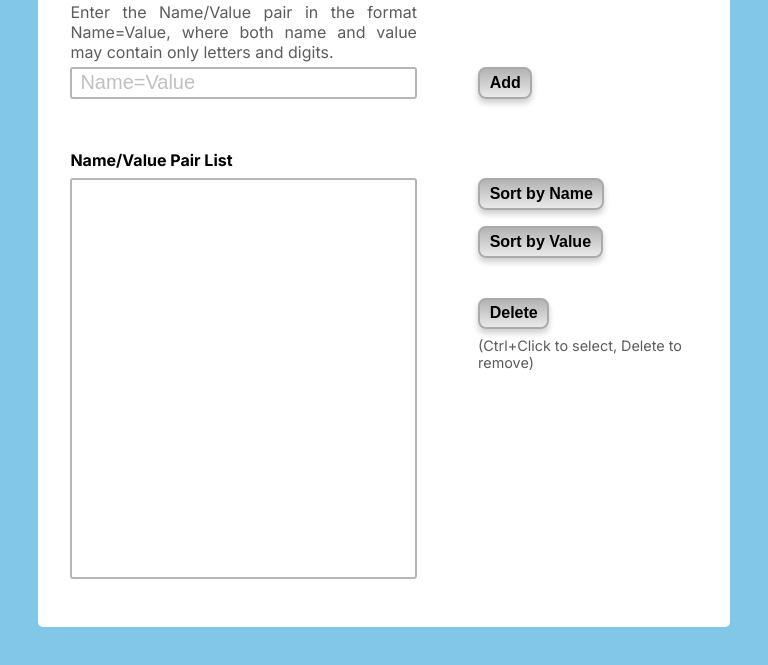
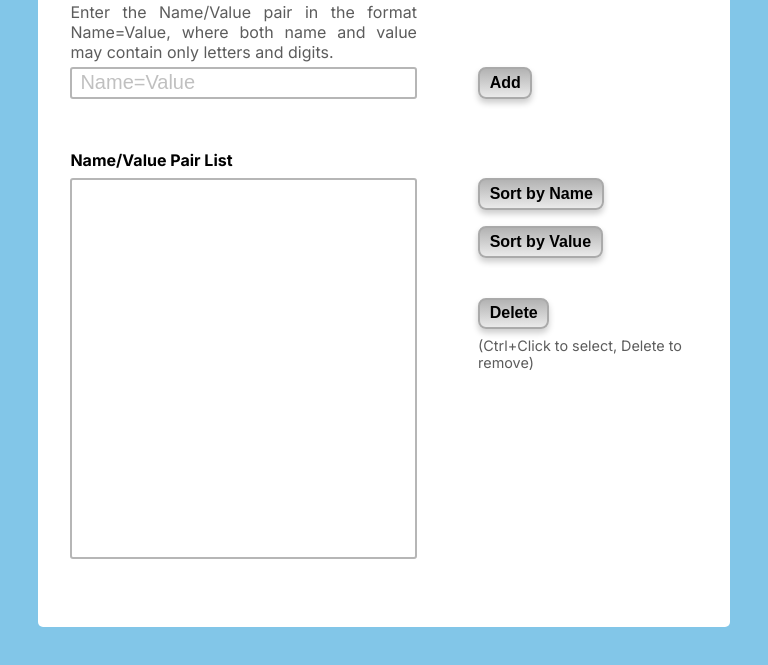
Before and after one commit to Veronika-Bortkova/KR-1-1, a plain HTML site: page index.html in a window 768 px wide. Shown: the part 133-798 px from the top of the page. Drawn offline with Linux system fonts and the light colour scheme.

Commit message:
br point 2 end

```diff
--- a/style-481px-768px.css
+++ b/style-481px-768px.css
@@ -28,7 +28,7 @@
     }
     #wrapperOutputFieldButtons {
         grid-template-columns: 65% 35%;
-        max-height: 90%;
+        max-height: 95%;
     }
 
 
--- a/style-769px-1279px.css
+++ b/style-769px-1279px.css
@@ -20,7 +20,7 @@
     }
     #wrapperOutputFieldButtons {
         grid-template-columns: 75% 25%;
-        max-height: 93%;
+        max-height: 90%;
     }
 
     /*#wrapperOutputFieldButtons {*/
--- a/style-main.css
+++ b/style-main.css
@@ -140,6 +140,7 @@ h4{
     border-radius: 3px;
     overflow-wrap: break-word;
     white-space: normal;
+    max-height: 90%;
 }
 option{
     font-size: 1.25rem;
```
